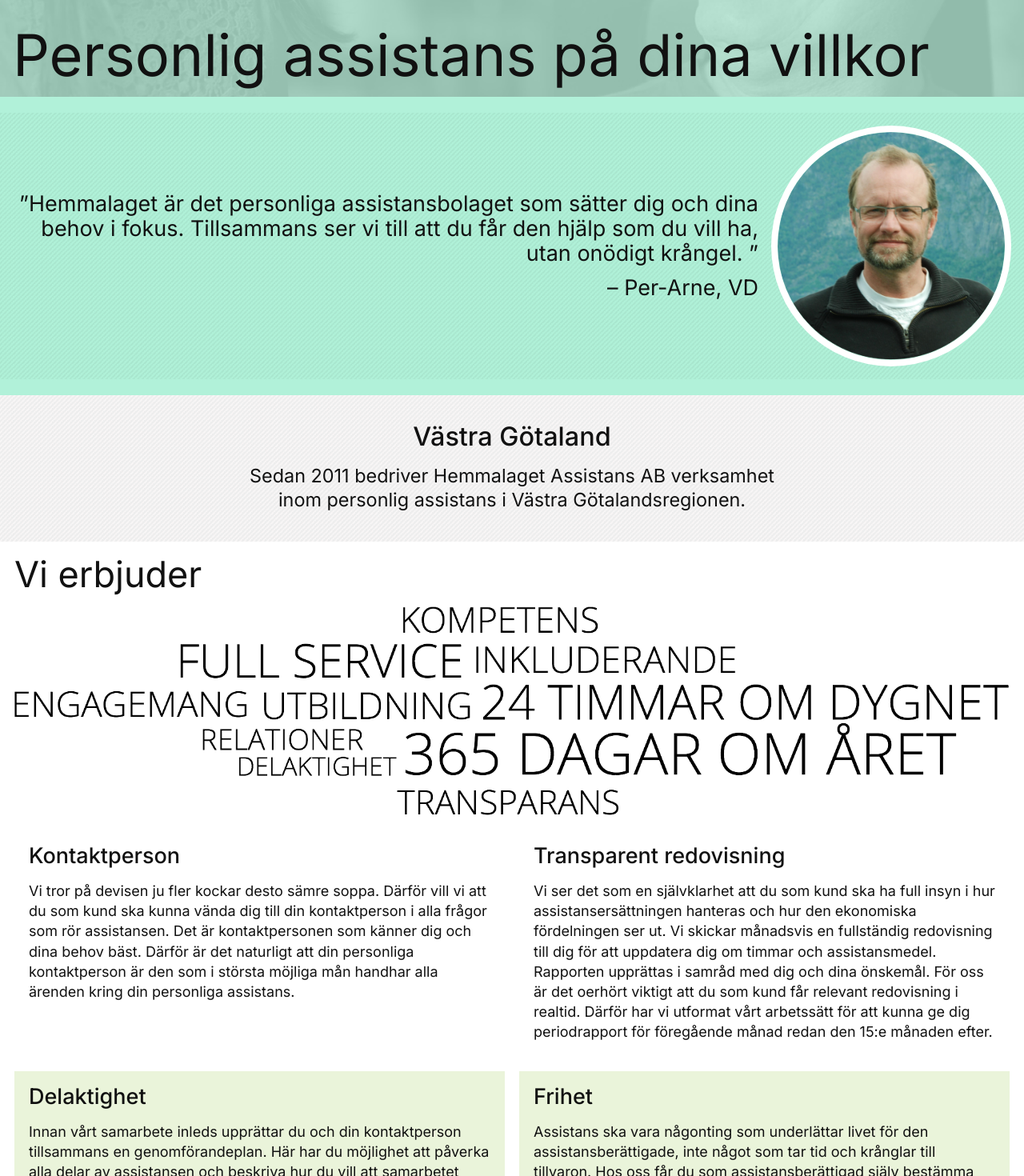
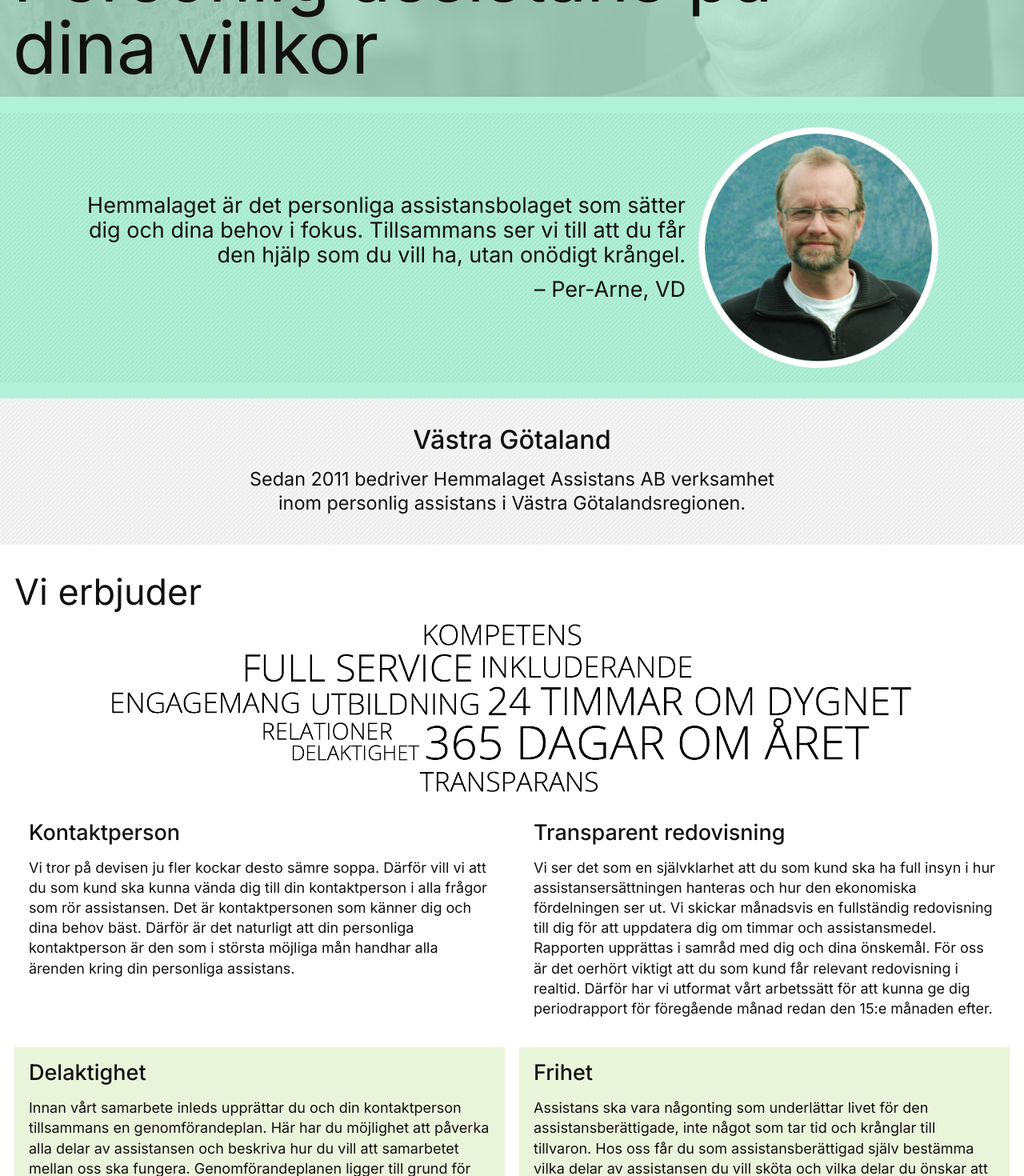
Before and after one commit to Hemmalaget/hemmalaget, a Next.js app: page / in a window 1280 px wide. Shown: the part 500-1970 px from the top of the page at 80% size. Built offline with nearby package versions, Linux system fonts and the light colour scheme.

Commit message:
Small style adjustments

```diff
--- a/app/components/CTA/styles.module.css
+++ b/app/components/CTA/styles.module.css
@@ -10,7 +10,7 @@
 }
 
 .title {
-    font-size: 1.7rem;
+    font-size: 2rem;
     font-weight: 500;
 }
 
--- a/app/sections/Banner/styles.module.css
+++ b/app/sections/Banner/styles.module.css
@@ -3,7 +3,7 @@
     flex-direction: column-reverse;
     text-align: center;
     background: var(--steel);
-    margin: 1rem;
+    margin: 1rem 1rem 2rem 1rem;
 }
 
 .image {
--- a/app/sections/Employees/index.tsx
+++ b/app/sections/Employees/index.tsx
@@ -48,7 +48,7 @@
   <section className={styles.section} id="anställda">
     <h2 className={styles.title}>Vi på Hemmalaget</h2>
 
-    <div>
+    <div className={styles.grid}>
       <EmployeeCard
         image={{
           src: "/per-arne.png",
--- a/app/sections/Employees/styles.module.css
+++ b/app/sections/Employees/styles.module.css
@@ -2,13 +2,17 @@
     display: flex;
     flex-direction: column;
     gap: 1rem;
-    padding: 1rem;
+    padding: 2rem 1rem 2rem 1rem;
 }
 
 .title {
     font-size: 2.5rem;
 }
 
+.grid {
+  display: flex;
+  justify-content: center;
+}
 
 .employeeCard {
     display: flex;
@@ -16,6 +20,7 @@
     align-items: center;
     text-align: center;
     gap: 1rem;
+    max-width: 800px;
 }
 
 .employeeCard .image {
@@ -25,9 +30,14 @@
 }
 
 .employeeCard .name {
-    font-size: 1.5rem;
+    font-size: 1.6rem;
+    margin-bottom: .2rem;
 }
 
 .employeeCard .title {
     font-size: 1.2rem;
 }
+
+.employeeCard a {
+  font-size: 1.1rem;
+}
--- a/app/sections/Footer/index.tsx
+++ b/app/sections/Footer/index.tsx
@@ -29,12 +29,14 @@
         </dl>
       </div>
 
+      {/*
       <div className={styles.group}>
         <h2 className={styles.title}>Information</h2>
         <div className={styles.links}>
           <a href="visselblasning">Visselblåsning</a>
         </div>
       </div>
+    */}
     </div>
 
     <div className={styles.copyright}>
--- a/app/sections/Footer/styles.module.css
+++ b/app/sections/Footer/styles.module.css
@@ -21,7 +21,7 @@
 }
 
 .title {
-    font-size: 1.3rem;
+    font-size: 1.5rem;
     font-weight: 500;
 }
 
--- a/app/sections/Hero/styles.module.css
+++ b/app/sections/Hero/styles.module.css
@@ -17,4 +17,8 @@
   .section {
     height: 70vh;
   }
+  .title {
+    font-size: 5rem;
+    max-width: 80%;
 }
+}
--- a/app/sections/Join/styles.module.css
+++ b/app/sections/Join/styles.module.css
@@ -2,7 +2,7 @@
     display: flex;
     flex-direction: column;
     gap: 1rem;
-    padding: 1rem;
+    padding: 2rem 1rem 1rem 1rem;
 }
 
 .title {
@@ -16,9 +16,6 @@
   gap: 1rem;
 }
 
-.image {
-}
-
 @media (min-width: 700px) {
   .lead {
     display: grid;
--- a/app/sections/Offer/styles.module.css
+++ b/app/sections/Offer/styles.module.css
@@ -2,7 +2,7 @@
     display: flex;
     flex-direction: column;
     gap: 1rem;
-    padding: 1rem;
+    padding: 2rem 1rem 1rem 1rem;
 }
 
 .title {
@@ -11,4 +11,6 @@
 
 .image {
   width: 100%;
+  max-width: 1000px;
+  margin: 0 auto;
 }
--- a/app/sections/Partners/styles.module.css
+++ b/app/sections/Partners/styles.module.css
@@ -4,12 +4,16 @@
     flex-direction: column;
     gap: 1rem;
     text-align: center;
-    padding: 2rem;
+    padding: 1.5rem;
+    background: var(--steel);
+    background-image: linear-gradient(135deg, #f8f6f6 25%, #ededed 25%, #ededed 50%, #f8f6f6 50%, #f8f6f6 75%, #ededed 75%, #ededed 100%);
+    background-size: 5.66px 5.66px;
+    margin-top: 2rem;
 }
 
 .logos {
     display: flex;
-    justify-content: space-around;
+    justify-content: center;
     align-items: center;
-    gap: 1rem;
+    gap: 4rem;
 }
--- a/app/sections/Quote/styles.module.css
+++ b/app/sections/Quote/styles.module.css
@@ -11,7 +11,7 @@
     border: 20px solid var(--mint-light);
     border-right: none;
     border-left: none;
-    padding: 16px;
+    padding: 1rem;
 }
 
 .image {
@@ -23,7 +23,11 @@
 .figure {
     text-align: center;
     font-size: 1.5rem;
+    max-width: 750px;
+}
 
+.figure q::before {
+  content: ""
 }
 
 .figure figcaption {
```
